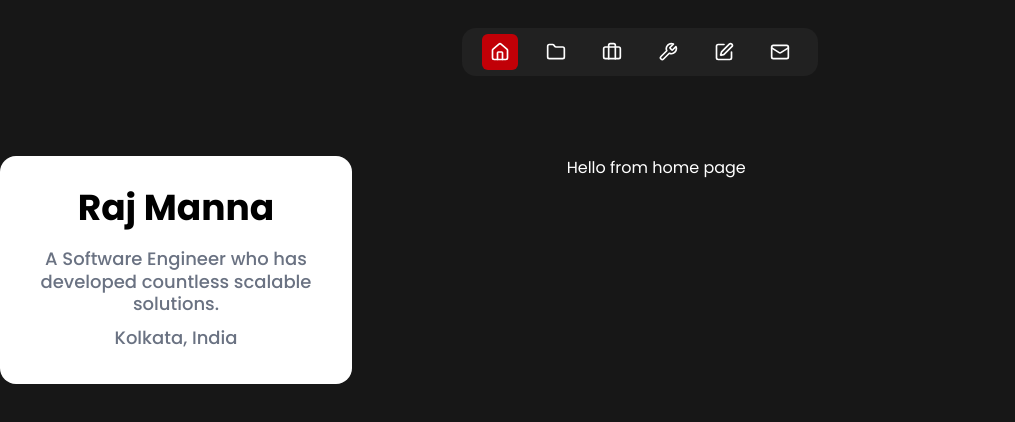
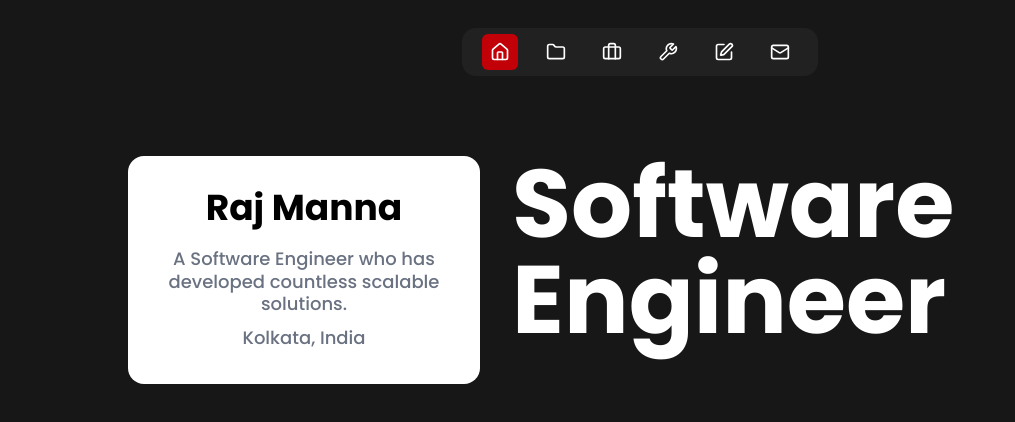
Before and after one commit to dev-rajm/manna-portfolio, a Next.js app: page / in a window 1280 px wide. Shown: the top 422 px of the page, without its empty margins (0-1015 px from the left). Built offline with nearby package versions, Linux system fonts and the light colour scheme.

Commit message:
fixed route layout alignment

```diff
--- a/app/(routes)/(home)/page.tsx
+++ b/app/(routes)/(home)/page.tsx
@@ -1,5 +1,5 @@
 const HomePage = () => {
-  return <div>Hello from home page</div>;
+  return <div className="text-8xl font-bold">Software Engineer</div>;
 };
 
 export default HomePage;
--- a/app/(routes)/layout.tsx
+++ b/app/(routes)/layout.tsx
@@ -13,11 +13,11 @@ const RouteLayout = ({ children }: { children: React.ReactNode }) => {
     <div className="h-full relative bg-neutral-900 text-white">
       <main className="pt-7">
         <Navbar />
-        <div className="grid grid-cols-1 md:grid-cols-12 mt-10 lg:mt-20 lg:gap-x-20 px-5 lg:px-0">
-          <div className="col-span-5 w-full place-self-center lg:place-self-end">
+        <div className="mt-10 lg:mt-20 flex flex-col lg:flex-row justify-center w-full gap-16">
+          <div className="w-full lg:w-1/4">
             <Sidebar />
           </div>
-          <div className="col-span-7">{children}</div>
+          <div className="w-1/2">{children}</div>
         </div>
       </main>
     </div>
```
